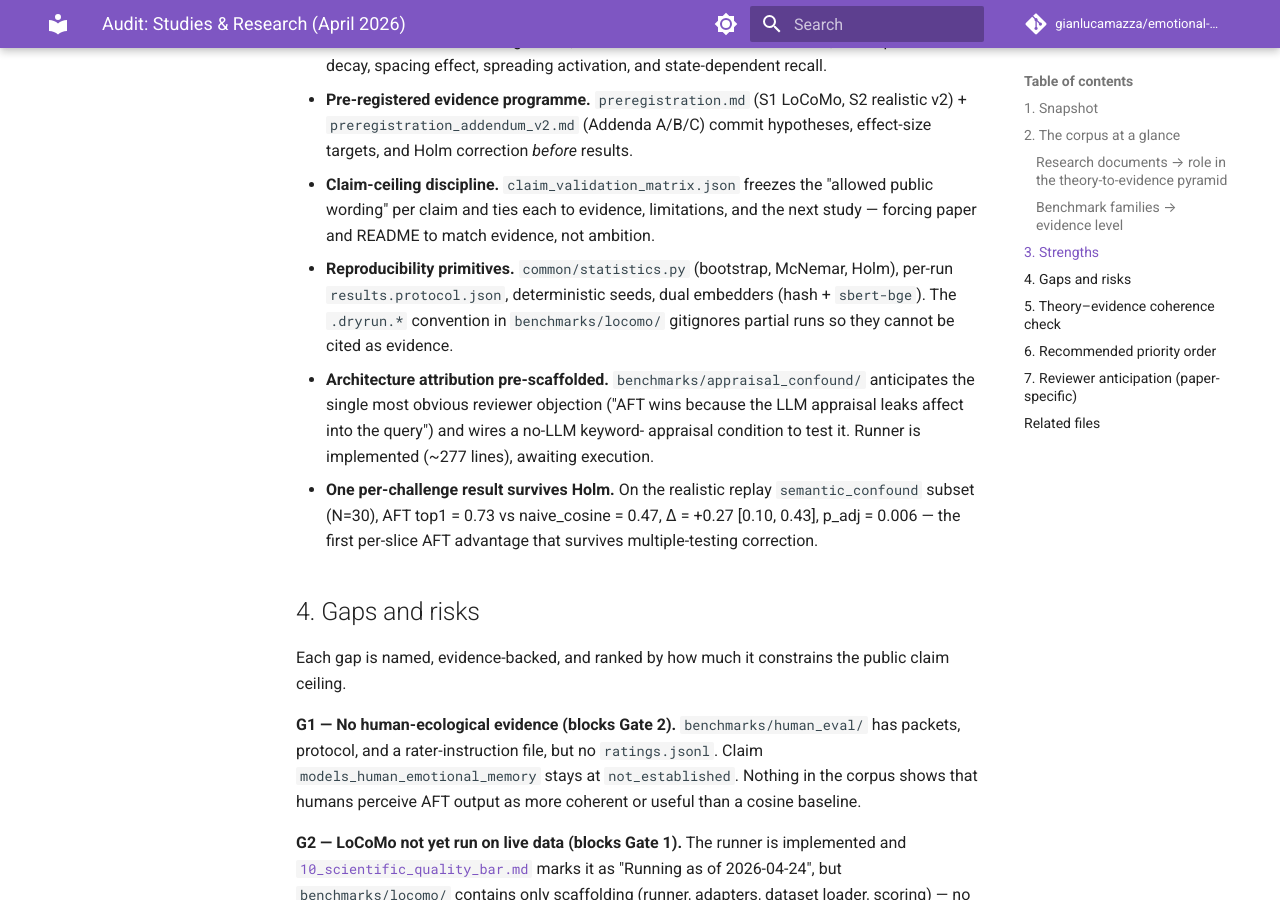
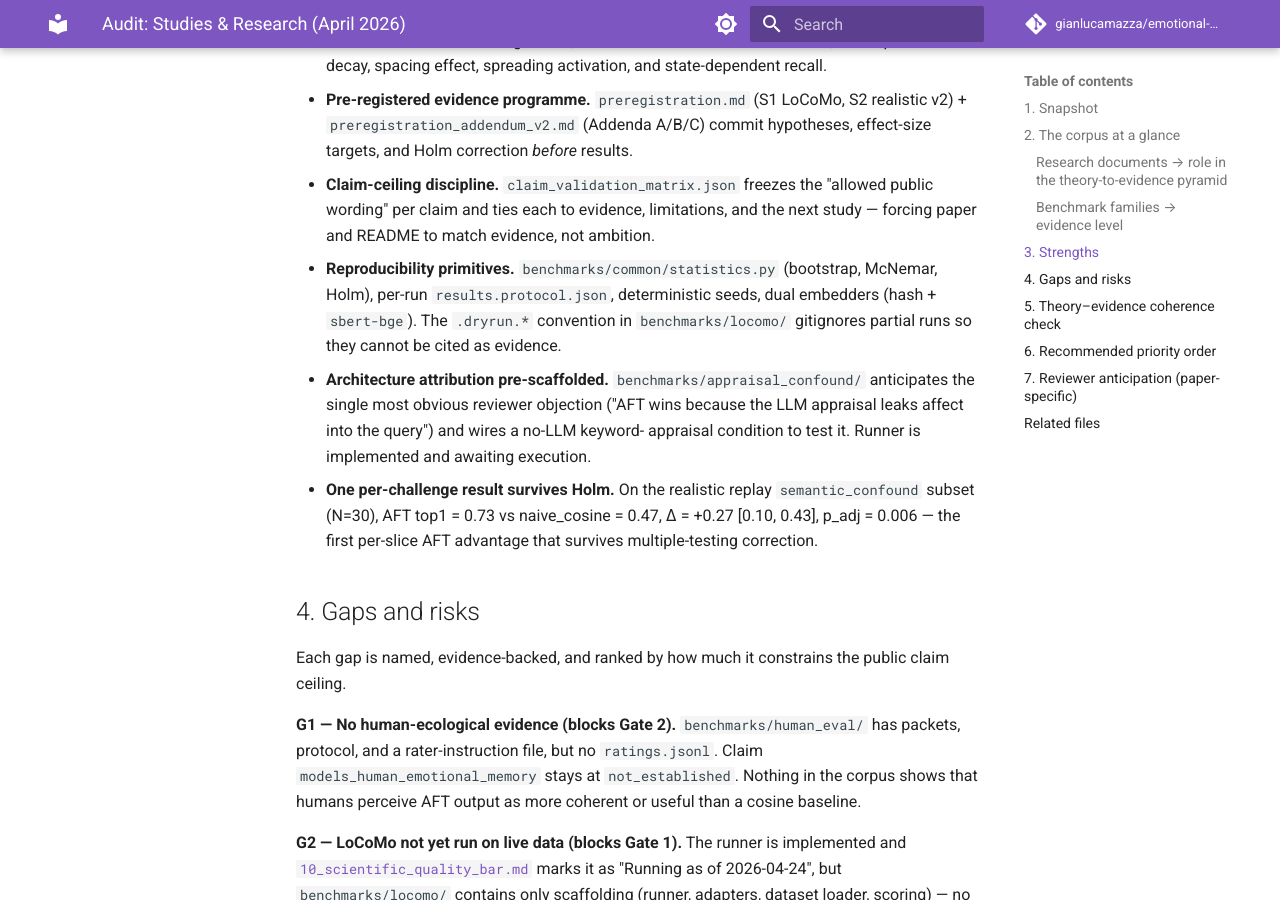
Before and after one commit to gianlucamazza/emotional-memory, an MkDocs documentation site: the page built from docs/research/audit_2026-04.md, in a window 1280 px wide and 900 px high, scrolled down 2000 px. Built offline with MkDocs 1.6.1 and Material for MkDocs 9.7.7, drawn with Linux system fonts in a browser that asks for light colours; comment, search, counter and statistics services are not loaded; some of the changed text lies outside the part shown.

Commit message:
docs(research): address CodeRabbit feedback on audit_2026-04
- Fix path: common/statistics.py → benchmarks/common/statistics.py
- Drop hardcoded LOC count for appraisal_confound runner (drift-prone)
- Section 1: include strong_intra_theory_evidence claim in breakdown

Co-Authored-By: Claude Opus 4.7 <noreply@anthropic.com>

```diff
--- a/docs/research/audit_2026-04.md
+++ b/docs/research/audit_2026-04.md
@@ -13,10 +13,11 @@ AFT is shipped as a five-layer emotional memory library with a theory stack
 families of empirical studies, a pre-registration + addendum, and a canonical
 claim matrix. The public claim ceiling, per
 [`10_scientific_quality_bar.md`](10_scientific_quality_bar.md), is currently
-**"strong theory-driven prototype with early controlled evidence."** Three of
-six tracked claims in
-[`claim_validation_matrix.json`](claim_validation_matrix.json) have
-controlled/early evidence; one is `not_established`; none carry ecological
+**"strong theory-driven prototype with early controlled evidence."** Of the six
+tracked claims in
+[`claim_validation_matrix.json`](claim_validation_matrix.json), three have
+controlled/early evidence, one carries strong intra-theory evidence, one is
+`implemented` only, and one is `not_established`; none carry ecological
 validation yet. Three pre-committed quality gates (external benchmark, human
 eval, architecture attribution) are all still open.
 
@@ -63,14 +64,14 @@ eval, architecture attribution) are all still open.
 - **Claim-ceiling discipline.** `claim_validation_matrix.json` freezes the
   "allowed public wording" per claim and ties each to evidence, limitations,
   and the next study — forcing paper and README to match evidence, not ambition.
-- **Reproducibility primitives.** `common/statistics.py` (bootstrap, McNemar,
+- **Reproducibility primitives.** `benchmarks/common/statistics.py` (bootstrap, McNemar,
   Holm), per-run `results.protocol.json`, deterministic seeds, dual embedders
   (hash + `sbert-bge`). The `.dryrun.*` convention in `benchmarks/locomo/`
   gitignores partial runs so they cannot be cited as evidence.
 - **Architecture attribution pre-scaffolded.** `benchmarks/appraisal_confound/`
   anticipates the single most obvious reviewer objection ("AFT wins because
   the LLM appraisal leaks affect into the query") and wires a no-LLM keyword-
-  appraisal condition to test it. Runner is implemented (~277 lines), awaiting
+  appraisal condition to test it. Runner is implemented and awaiting
   execution.
 - **One per-challenge result survives Holm.** On the realistic replay
   `semantic_confound` subset (N=30), AFT top1 = 0.73 vs naive_cosine = 0.47,
```
